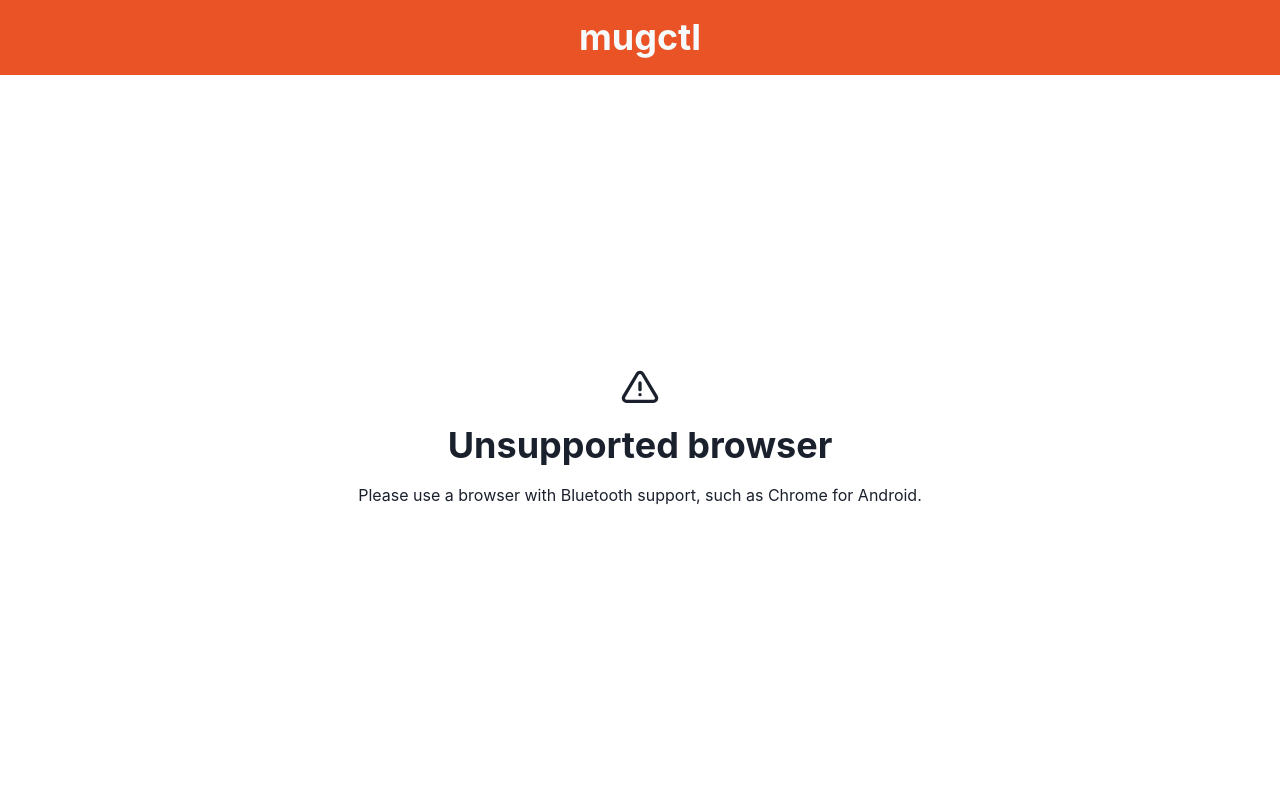
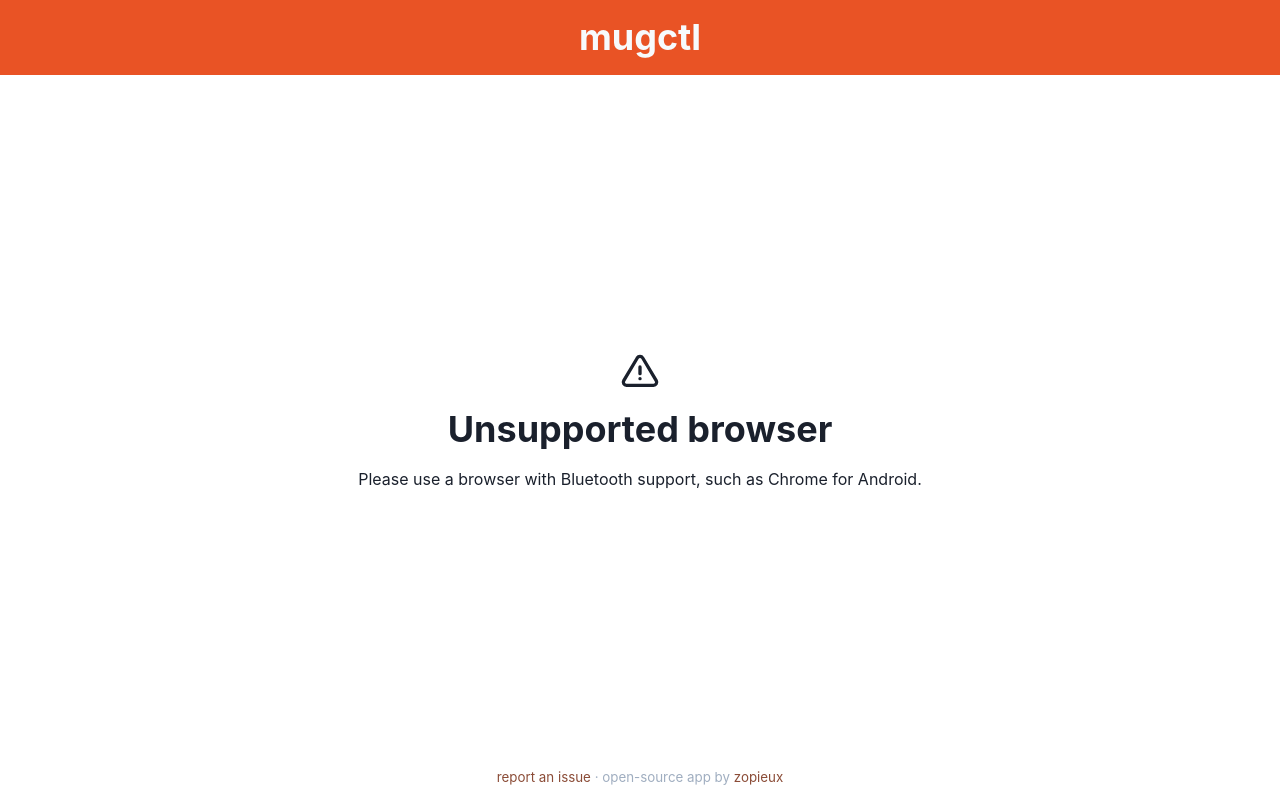
Before and after one commit to zopieux/mugctl, a React (Create React App) app: page / in a window 1280 px wide. Built offline with nearby package versions, Linux system fonts and the light colour scheme.

Commit message:
Add footer text with issue report link.

```diff
--- a/src/App.tsx
+++ b/src/App.tsx
@@ -14,7 +14,7 @@ import {
     Heading,
     Icon,
     IconButton,
-    Img,
+    Img, Link,
     Popover,
     PopoverBody,
     PopoverContent,
@@ -346,6 +346,7 @@ const colors = {
         900: 'hsl(14,82%,53%)',
         800: 'hsl(14,82%,57%)',
         700: 'hsl(14,82%,61%)',
+        100: 'hsl(15,43%,38%)',
     }
 }
 const theme = extendTheme({colors});
@@ -357,13 +358,17 @@ function App() {
     const hasBt = !!navigator.bluetooth;
     return (
         <ChakraProvider theme={theme}>
-            <Flex minH="100%" direction="column">
+            <Flex minH="100%" direction="column" justifyContent="space-between">
                 <Box bgColor="brand.900" textColor="gray.50" py={4}>
                     <Centered><Heading textAlign="center">mugctl</Heading></Centered>
                 </Box>
                 <Centered flex={1} display="flex" flexDirection="column" justifyContent="space-around">
                     {hasBt ? <Device/> : <NoBt/>}
                 </Centered>
+                <Text fontSize="smaller" alignSelf="center" textColor="gray.400" paddingBlockEnd="12px">
+                    <Link href="https://github.com/zopieux/mugctl/issues" color="brand.100" isExternal={true}>report an issue</Link>
+                    {" "}&middot; open-source app by <Link href="https://mastodon.social/@zopieux" color="brand.100" isExternal={true}>zopieux</Link>
+                </Text>
             </Flex>
         </ChakraProvider>
     );
```
